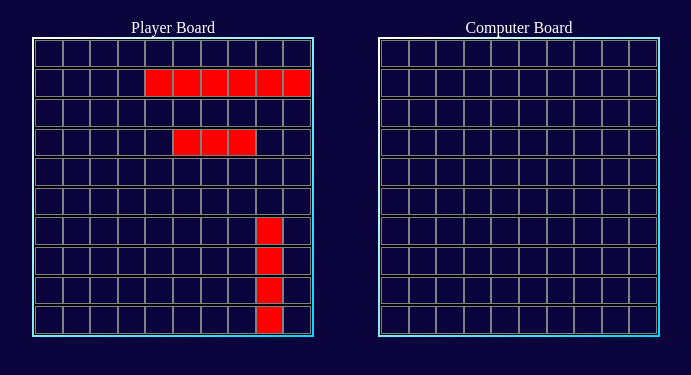
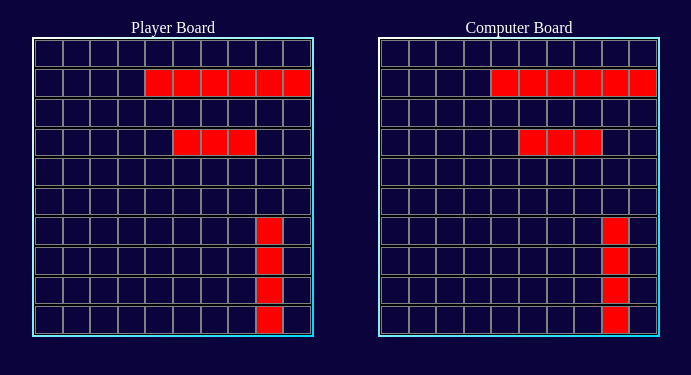
Before and after one commit to jwaddell10/Battleship, a website built with webpack: page src/index.html in a window 1280 px wide. Shown: the part 61-436 px from the top of the page, without its empty margins (294-985 px from the left). Built offline with nearby package versions, Linux system fonts and the light colour scheme; a web font is replaced by a local one.

Commit message:
render computer ships

```diff
--- a/src/computer.js
+++ b/src/computer.js
@@ -9,7 +9,7 @@ class Computer {
     createComputerGameboard() {
         const computerGameboard = new gameBoard(); //create gameboard using gameboard class
         computerGameboard.placeShips(shipsArray); //place ships on computer gameboard
-        console.log(shipsArray, 'these are the ships')
+        console.log(shipsArray, 'these are the shipscomputer')
         return computerGameboard;
     }
 
@@ -28,6 +28,10 @@ class Computer {
     checkRepeatHits(x, y, shotsArray) {
         const coordinates = [x, y];
         const hitsRepeat = shotsArray.some((coords) => coords[0] === x && coords[1] === y);
+
+        if (hitsRepeat === true) {
+            console.log('you hit this already');
+        } else return coordinates
       }
 
     computerSendAttack(x, y) {
--- a/src/dom.js
+++ b/src/dom.js
@@ -73,8 +73,42 @@ function renderPlayerShips() {
     });
 }
 
+function renderComputerShips() {
+    shipsArray.forEach((ship) => {
+        const x = ship.x;
+        const y = ship.y;
+        const length = ship.length;
+        const orientation = ship.orientation;
+
+        for (let i = 0; i < length; i++) {
+            const shipElement = document.createElement('div');
+            shipElement.classList.add('ship');
+            shipElement.id = `ship-${x}-${y}-${i}`;
+
+            // Calculate the position based on orientation
+            if (orientation === 'horizontal') {
+              //place ships in cells
+                const cell = document.getElementById(`computercell-${x}-${y + i + 1}`);
+                    if (cell) {
+                        cell.appendChild(shipElement);
+                    } else {
+                    console.log(`ComputerCell-${x}-${y} doesn't exist or is already filled`);
+                    }
+            } else if (orientation === 'vertical') {
+                const cell = document.getElementById(`computercell-${x + i + 1}-${y}`);
+                    if (cell) {
+                        cell.appendChild(shipElement);
+                    } else if (cell === false) {
+                        return;
+                    }
+            }
+        }
+    });
+}
+
 export {
     renderBoard,
     renderComputerBoard,
     renderPlayerShips,
+    renderComputerShips,
 }
--- a/src/game.js
+++ b/src/game.js
@@ -3,7 +3,7 @@ and Gameboards. For now just
  populate each Gameboard with predetermined coordinates.
  You can implement a system for allowing players to place their ships later.*/
 
-import { renderBoard, renderComputerBoard, renderPlayerShips } from "./dom.js";
+import { renderBoard, renderComputerBoard, renderPlayerShips, renderComputerShips } from "./dom.js";
 import { gameBoard } from "./gameboard.js";
 import { shipsArray } from "./ship.js";
 import { Computer, computer1 } from './computer.js'
@@ -12,6 +12,7 @@ import { Player, player1 } from './player.js'
 
 
 function game() {
+
     renderBoard();
     renderComputerBoard();
 
@@ -20,9 +21,10 @@ function game() {
         computergameboard: new gameBoard()
     };
     renderPlayerShips();
-    computer1.createComputerGameboard();
+    renderComputerShips();
 
-    player1.click();
+
+
 
     //place ships
     //player clicks on attack location, unique id is stored
--- a/src/player.js
+++ b/src/player.js
@@ -20,21 +20,18 @@ class Player {
     }
 
     sendAttack(x, y) {
+        /*const cell = document.querySelectorAll(`#computercell-${x}-${y}`);
+        console.log(cell, 'this is cell')
+        cell.forEach((item) => {
+            item.addEventListener('click', (e) => {
+                const computerHit = e.target.attributes.id
+                console.log(computerHit)
+            })
+        })*/
         this.checkAttack(x, y);
         let attack = this.board.board[x][y];
     }
-
-    click() {
-        const cell = document.querySelectorAll(`.computercell`);
-        cell.forEach((item) => {
-            item.addEventListener('click', (e) => {
-                console.log(e.target, 'this is etarget')
-            })
-        })
-    }
 }
 const player1 = new Player();
-console.log(player1.board, 'this is playerboard');
-console.log(player1, 'this is player1')
 
 export { Player, player1 };
--- a/src/styles/styles.css
+++ b/src/styles/styles.css
@@ -83,3 +83,10 @@ body {
     background-color: red; /* Example background color for ships */
     display: inline-block;
 }
+
+.computership {
+    width: 2vw; /* Make the ship as wide as the cell */
+    height: 2vw; /* Make the ship as tall as the cell */
+    background-color: red; /* Example background color for ships */
+    display: inline-block;
+}
```
Also changed, not shown: dist/index_bundle.js.
